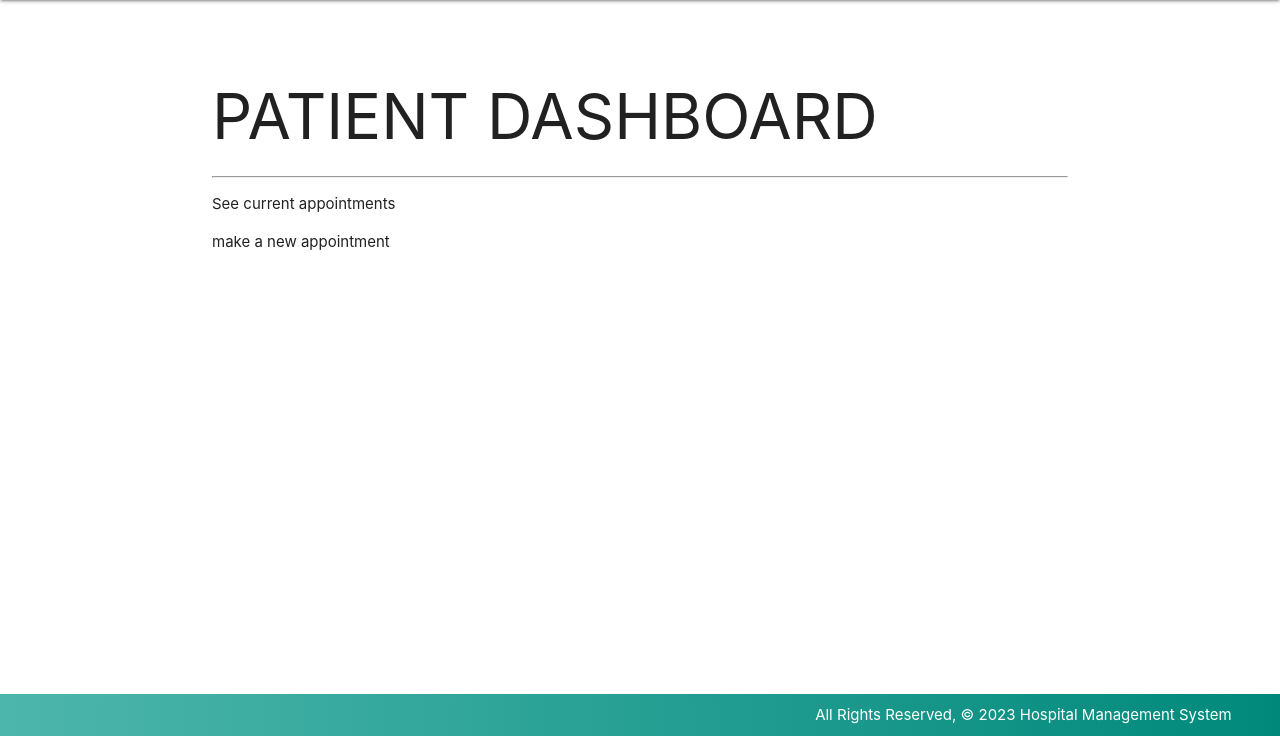
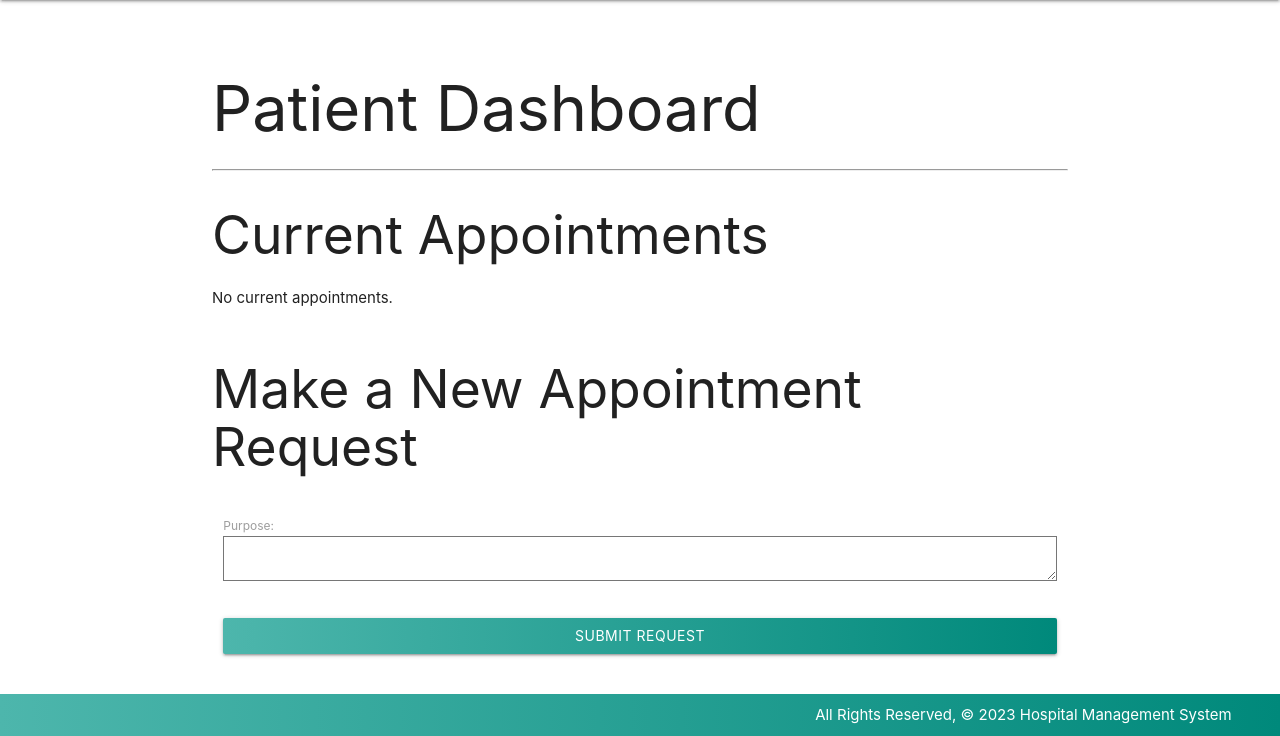
Before and after one commit to PyConqueror/Hospital-Management-System, a Django app: template main_app/templates/patient/index.html in a window 1280 px wide. Shown: the part 64-800 px from the top of the page. Run offline with Django 5.2, Linux system fonts and the light colour scheme; the template is opened without the code that fills it: values that come from a table or form of the project are taken from there, others are empty.

Commit message:
add html templates for manager and patients

```diff
--- a/main_app/templates/patient/index.html
+++ b/main_app/templates/patient/index.html
@@ -1,11 +1,40 @@
 {% extends 'patient/base.html' %}
 {% block content %}
 
-<h1>PATIENT DASHBOARD</h1>
+<h1>Patient Dashboard</h1>
 <hr>
 
-<p>See current appointments</p>
-<p>make a new appointment</p>
+<div class="row">
+  <h2>Current Appointments</h2>
+  {% for appointment in current_appointments %}
+    <div class="col s12 m6">
+      <div class="card">
+        <div class="card-content">
+          <span class="card-title">{{ appointment.doctor.name }}</span>
+          <p>Date and Time: {{ appointment.date_and_time }}</p>
+          <p>Purpose: {{ appointment.purpose|linebreaks }}</p>
+          <p>Status: {{ appointment.status }}</p>
+          <div class="card-action">
+            <a href="{% url 'appointment_detail' appointment.pk %}">Appointment Detail</a>
+          </div>
+        </div>
+      </div>
+    </div>
+  {% empty %}
+    <p>No current appointments.</p>
+  {% endfor %}
+</div>
+
+<div class="row">
+    <h2>Make a New Appointment Request</h2>
+    <div class="col s12">
+      <form method="post" action="{% url 'appointment_request_create' %}">
+        {% csrf_token %}
+        {{ appointment_request_form.as_p }}
+        <button type="submit" class="btn">Submit Request</button>
+      </form>
+    </div>
+  </div>
 
 
 {% endblock %}
```
Also changed, not shown: main_app/templates/manager/base.html (added, +41 -0 lines), main_app/templates/manager/index.html (added, +11 -0 lines).
